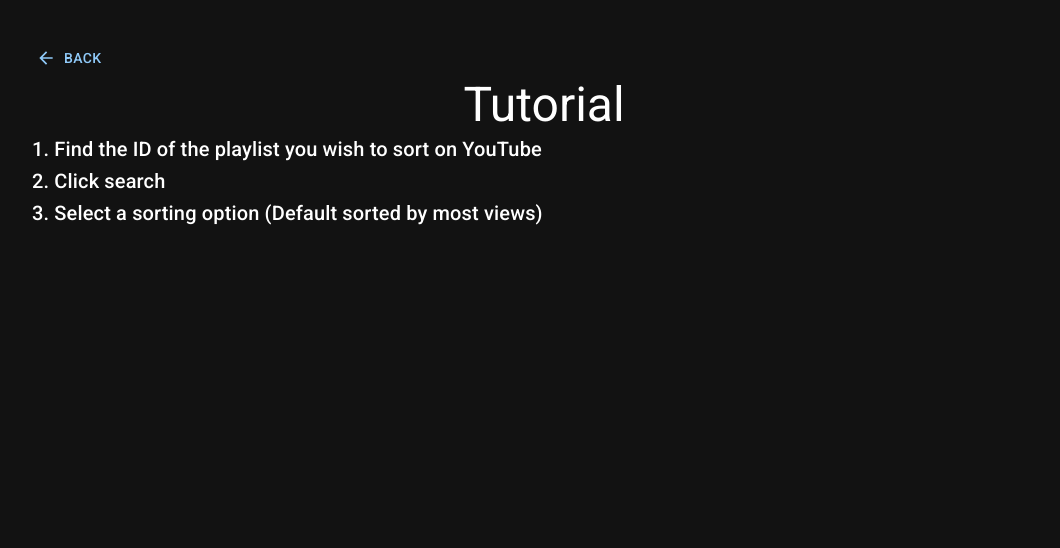
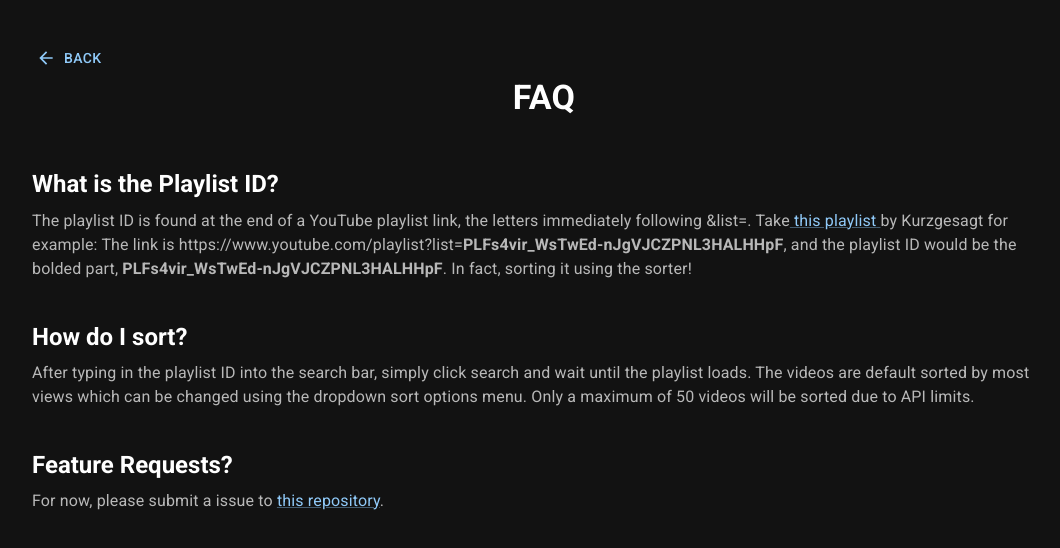
Before and after one commit to RyanL123/YT-Playlist-Sorter, a React (Create React App) app: page /help in a window 1280 px wide. Shown: the top 548 px of the page, without its empty margins (96-1156 px from the left). Built offline with nearby package versions, Linux system fonts and the light colour scheme.

Commit message:
finish help page

```diff
--- a/src/components/Help.js
+++ b/src/components/Help.js
@@ -1,7 +1,8 @@
 import React from "react";
-import { Box, Typography, Button } from "@mui/material";
+import { Box, Typography, Button, Link as MuiLink } from "@mui/material";
 import { ArrowBack } from "@mui/icons-material";
 import { Link } from "react-router-dom";
+import playlistID from "../assets/playlistID.png";
 
 export default () => (
     <Box py="5vh" px="10vw">
@@ -14,21 +15,78 @@ export default () => (
             Back
         </Button>
         <Typography
-            variant="h3"
+            variant="h4"
             component="h4"
             textAlign="center"
             color="text.primary"
+            mb="50px"
+            fontWeight="bold"
         >
-            Tutorial
+            FAQ
         </Typography>
-        <Typography variant="h6" component="h6" color="text.primary">
-            1. Find the ID of the playlist you wish to sort on YouTube
+        <Typography
+            variant="h5"
+            component="h5"
+            color="text.primary"
+            fontWeight="bold"
+            my={1}
+        >
+            What is the Playlist ID?
         </Typography>
-        <Typography variant="h6" component="h6" color="text.primary">
-            2. Click search
+        <Typography variant="p" component="p" color="text.secondary" mb={5}>
+            The playlist ID is found at the end of a YouTube playlist link, the
+            letters immediately following &list=. Take
+            <MuiLink
+                href="https://www.youtube.com/playlist?list=PLFs4vir_WsTwEd-nJgVJCZPNL3HALHHpF"
+                target="_blank"
+                aria-label="Link to Kurzgesagt YouTube playlist"
+                rel="noopener noreferrer"
+            >
+                {" "}
+                this playlist{" "}
+            </MuiLink>
+            by Kurzgesagt for example: The link is
+            https://www.youtube.com/playlist?list=
+            <b>PLFs4vir_WsTwEd-nJgVJCZPNL3HALHHpF</b>, and the playlist ID would
+            be the bolded part, <b>PLFs4vir_WsTwEd-nJgVJCZPNL3HALHHpF</b>. In
+            fact, sorting it using the sorter!
         </Typography>
-        <Typography variant="h6" component="h6" color="text.primary">
-            3. Select a sorting option (Default sorted by most views)
+        <Typography
+            variant="h5"
+            component="h5"
+            color="text.primary"
+            fontWeight="bold"
+            my={1}
+        >
+            How do I sort?
+        </Typography>
+        <Typography variant="p" component="p" color="text.secondary" mb={5}>
+            After typing in the playlist ID into the search bar, simply click
+            search and wait until the playlist loads. The videos are default
+            sorted by most views which can be changed using the dropdown sort
+            options menu. Only a maximum of 50 videos will be sorted due to API
+            limits.
+        </Typography>
+        <Typography
+            variant="h5"
+            component="h5"
+            color="text.primary"
+            fontWeight="bold"
+            my={1}
+        >
+            Feature Requests?
+        </Typography>
+        <Typography variant="p" component="p" color="text.secondary" mb={5}>
+            For now, please submit a issue to{" "}
+            <MuiLink
+                href="https://github.com/RyanL123/YT-Playlist-Sorter/issues"
+                target="_blank"
+                aria-label="Link to GitHub repository"
+                rel="noopener noreferrer"
+            >
+                this repository
+            </MuiLink>
+            .
         </Typography>
     </Box>
 );
--- a/src/components/Search.js
+++ b/src/components/Search.js
@@ -60,7 +60,7 @@ class Search extends React.Component {
                                 to="/help"
                                 startIcon={<InfoOutlined />}
                             >
-                                Tutorial
+                                Help
                             </Button>
                         </Box>
                     </Box>
```
